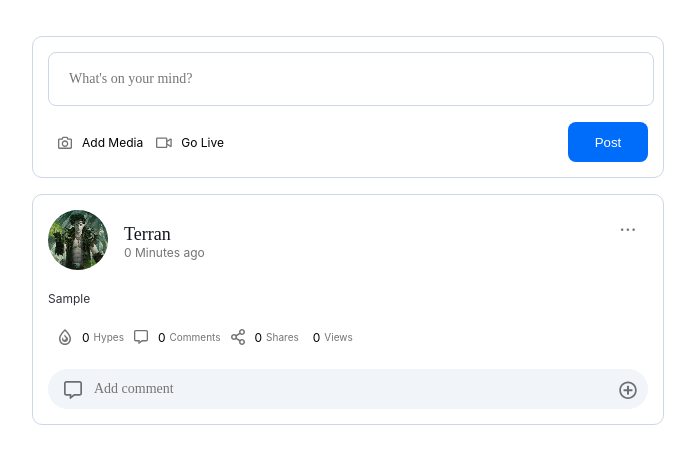
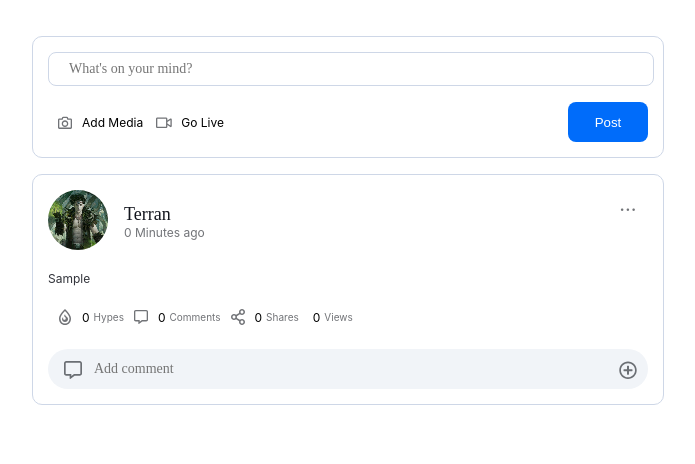
Before and after one commit to brasskneecap/personal-projects, a React (Create React App) app in the folder assessment/: page / in a window 1280 px wide. Both pictures are taken after typing "Sample" into the empty fields and a click on the button "Post". Shown: the top 464 px of the page, without its empty margins (292-987 px from the left). Built offline with nearby package versions, Linux system fonts and the light colour scheme.

Commit message:
Added changes so comments match expected from figma design

```diff
--- a/assessment/src/App.css
+++ b/assessment/src/App.css
@@ -160,6 +160,28 @@
   margin-top: 15px;
 }
 
+.comment-container-active {
+  display: flex;
+  align-items: center;
+  background: #FFFFFF;
+  border: 1px solid #006CFA;
+  border-radius: 100px;
+  height: 40px;
+  margin-top: 15px;
+}
+
+.comment-container-active span{
+  font-family: poppins;
+  font-size: 12px;
+  font-weight: 500;
+  line-height: 20px;
+  color: #006CFA;
+}
+
+.comment-container-active input{
+  background: #FFFFFF;
+}
+
 .comment-input {
   margin-left: 10px;
   background: #F1F4F8;
@@ -169,11 +191,11 @@
   font-size: 14px;
   font-family: poppins;
   height: 25px;
-  width: 100%;
+  width: 80%;
 }
 
 .create-post-input {
-  height: 50px;
+  height: 30px;
   width: 97%;
   padding-left: 20px;
   font-family: poppins;
--- a/assessment/src/components/AddComment.js
+++ b/assessment/src/components/AddComment.js
@@ -10,6 +10,8 @@ const AddComment = ({postId, type}) => {
     const user = useSelector((state) => state.user)
     const [incrementer, setIncrementer] = useState(1)
     const [message, setMessage] = useState("")
+    const [isHovered, setIsHovered] = useState(false)
+    const [isActive, setIsActive] = useState(false)
 
     const handleInputChange = (e) => {
         setMessage(e.target.value)
@@ -44,18 +46,53 @@ const AddComment = ({postId, type}) => {
     const handleKeyPress = (e) => {
         if(e.key === "Enter") {
             handleCommentSubmit()
+            setIsActive(false)
         }
     }
 
+    const handleMouseEnter = () => {
+        setIsHovered(true)
+    }
+
+    const handleMouseLeave = () => {
+        setIsHovered(false)
+    }
+
+    const handleFocus = () => {
+        setIsActive(true)
+    }
+
+    const handleBlur = () => {
+        setIsActive(false)
+        setIsHovered(false)
+    }
+
+    function commentDisplay() {
+        if(!isHovered && !isActive)
             return (
                 <div className="comment-container">
                     <div style={{ marginLeft:"16px", marginTop:"5px"}}>
                     <CommentSVG height="18" width="18" />
                     </div>
-            <input value={message} placeholder="Add comment" className="comment-input" onKeyPress={handleKeyPress} onChange={handleInputChange} />
-            <div style={{ marginTop:"5px", marginLeft:"auto", marginRight:"11px", cursor:"pointer"}} onClick={handleCommentSubmit}>
+                    <input placeholder="Add comment" className="comment-input" />
+                    <div style={{ marginTop:"5px", marginLeft:"auto", marginRight:"11px", cursor:"pointer"}}>
                         <SubmitSVG />
                     </div>
+                </div>
+            )
+
+        return (
+            <div className="comment-container-active">
+                <input autoFocus  value={message} placeholder="Add comment" className="comment-input" onFocus={handleFocus} onBlur={handleBlur} onKeyPress={handleKeyPress} onChange={handleInputChange} />
+                <div style={{ marginLeft:"auto", marginRight:"11px", cursor:"pointer"}} onClick={handleCommentSubmit}>
+                    <span>Post</span>
+                </div>
+            </div>
+        )
+    }
+    return (
+        <div onMouseEnter={handleMouseEnter} onMouseLeave={handleMouseLeave}>
+            {commentDisplay()}
         </div>
     )
 }
```
Lines whose indentation alone changed are shown as unchanged.
